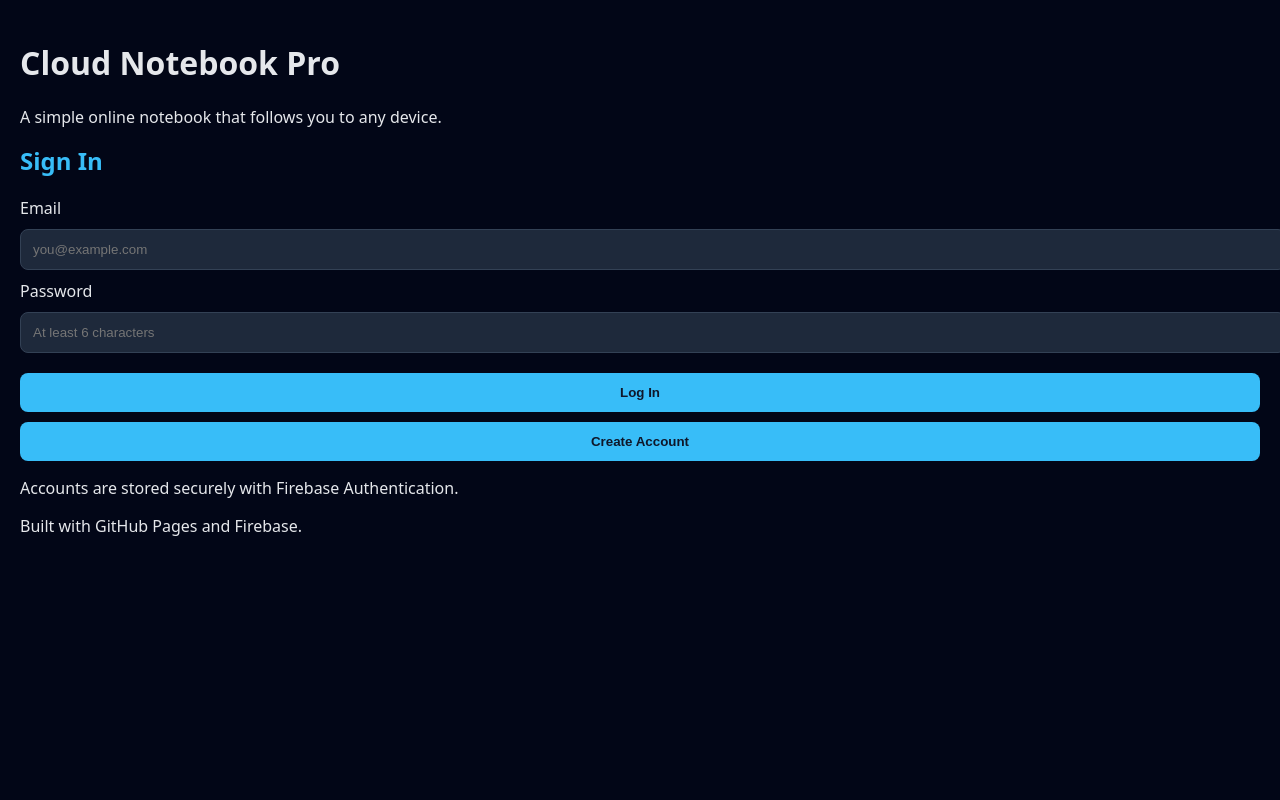
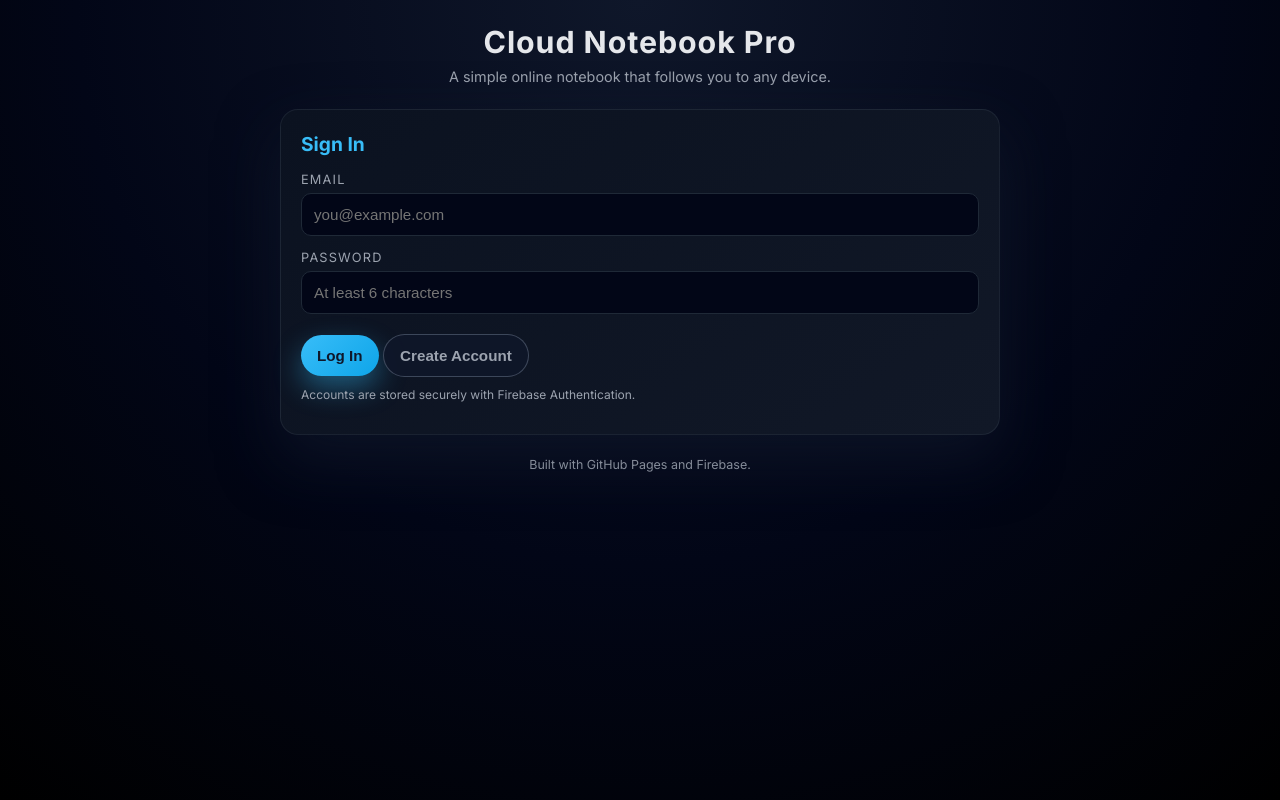
Before and after one commit to ryan222214/cloud-notebook-pro, a plain HTML site: page index.html in a window 1280 px wide. Drawn offline with Linux system fonts and the light colour scheme.

Commit message:
Update style.css

```diff
--- a/style.css
+++ b/style.css
@@ -1,82 +1,289 @@
-body {
-  font-family: system-ui, sans-serif;
-  background: #020617;
-  color: #e5e7eb;
-  margin: 0;
-  padding: 20px;
+:root {
+  --bg: #020617;
+  --bg-elevated: #020817;
+  --panel: #0b1220;
+  --panel-soft: #111827;
+  --accent: #38bdf8;
+  --accent-soft: #0ea5e9;
+  --text: #e5e7eb;
+  --muted: #9ca3af;
+  --border: #1f2937;
+  --danger: #ef4444;
+  --danger-soft: #b91c1c;
+  --shadow-soft: 0 24px 60px rgba(15, 23, 42, 0.75);
 }
 
-.container {
-  background: #0f172a;
-  padding: 20px;
-  margin: 0 auto;
-  max-width: 500px;
+*,
+*::before,
+*::after {
+  box-sizing: border-box;
+}
+
+html,
+body {
+  height: 100%;
+}
+
+body {
+  margin: 0;
+  font-family: "Inter", system-ui, -apple-system, BlinkMacSystemFont, "Segoe UI",
+    sans-serif;
+  background: radial-gradient(circle at top, #0f172a 0, #020617 55%, #000 100%);
+  color: var(--text);
+}
+
+/* Shell layout */
+
+.app-shell {
+  min-height: 100vh;
+  display: flex;
+  flex-direction: column;
+  align-items: center;
+  padding: 24px 16px;
+}
+
+.app-header {
+  text-align: center;
+  margin-bottom: 24px;
+}
+
+.app-header h1 {
+  margin: 0;
+  font-size: 1.9rem;
+  letter-spacing: 0.03em;
+}
+
+.tagline {
+  margin-top: 8px;
+  margin-bottom: 0;
+  font-size: 0.9rem;
+  color: var(--muted);
+}
+
+.app-main {
+  width: 100%;
+  max-width: 720px;
+  display: flex;
+  flex-direction: column;
+  gap: 20px;
+}
+
+/* Panels */
+
+.panel {
+  background: linear-gradient(145deg, var(--panel), var(--panel-soft));
+  border-radius: 18px;
+  padding: 22px 20px 20px;
+  box-shadow: var(--shadow-soft);
+  border: 1px solid rgba(148, 163, 184, 0.1);
+}
+
+.panel h2 {
+  margin: 0 0 16px;
+  font-size: 1.2rem;
+  color: var(--accent);
+}
+
+/* Fields */
+
+.field {
+  display: flex;
+  flex-direction: column;
+  gap: 6px;
+  margin-bottom: 14px;
+}
+
+.field span {
+  font-size: 0.8rem;
+  text-transform: uppercase;
+  letter-spacing: 0.09em;
+  color: var(--muted);
+}
+
+input,
+textarea {
+  width: 100%;
+  padding: 12px 12px;
+  border-radius: 10px;
+  border: 1px solid var(--border);
+  background: #020617;
+  color: var(--text);
+  font-size: 0.95rem;
+  outline: none;
+  transition: border-color 0.15s ease, box-shadow 0.15s ease,
+    background-color 0.15s ease;
+}
+
+input:focus,
+textarea:focus {
+  border-color: var(--accent-soft);
+  box-shadow: 0 0 0 1px rgba(56, 189, 248, 0.3);
+  background: #020817;
+}
+
+textarea {
+  min-height: 90px;
+  resize: vertical;
+}
+
+/* Buttons */
+
+.btn {
+  border: none;
+  border-radius: 999px;
+  padding: 12px 16px;
+  font-size: 0.95rem;
+  font-weight: 600;
+  cursor: pointer;
+  display: inline-flex;
+  align-items: center;
+  justify-content: center;
+  gap: 6px;
+  transition: transform 0.12s ease, box-shadow 0.12s ease,
+    background-color 0.12s ease, color 0.12s ease, opacity 0.12s ease;
+  margin-top: 6px;
+}
+
+.btn.full {
+  width: 100%;
+}
+
+.btn.primary {
+  background: linear-gradient(135deg, var(--accent), var(--accent-soft));
+  color: #0f172a;
+  box-shadow: 0 12px 28px rgba(56, 189, 248, 0.4);
+}
+
+.btn.primary:hover {
+  transform: translateY(-1px);
+  box-shadow: 0 16px 32px rgba(56, 189, 248, 0.6);
+}
+
+.btn.primary:active {
+  transform: translateY(0);
+  box-shadow: 0 6px 16px rgba(56, 189, 248, 0.3);
+}
+
+.btn.ghost {
+  background: rgba(15, 23, 42, 0.9);
+  color: var(--muted);
+  border: 1px solid rgba(148, 163, 184, 0.35);
+}
+
+.btn.ghost:hover {
+  background: rgba(31, 41, 55, 0.95);
+  color: var(--text);
+}
+
+/* Helper text */
+
+.hint {
+  margin-top: 10px;
+  font-size: 0.75rem;
+  color: var(--muted);
+}
+
+/* Notes section */
+
+.notes-header {
+  display: flex;
+  flex-direction: column;
+  margin-top: 18px;
+  margin-bottom: 6px;
+}
+
+.notes-header h3 {
+  margin: 0;
+  font-size: 1rem;
+}
+
+.notes-subtitle {
+  font-size: 0.78rem;
+  color: var(--muted);
+}
+
+.notes-list {
+  margin-top: 6px;
+  max-height: 260px;
+  overflow-y: auto;
+  padding-right: 4px;
+}
+
+.empty-hint {
+  margin-top: 10px;
+  font-size: 0.8rem;
+  color: var(--muted);
+}
+
+/* Individual note card */
+
+.note {
+  background: #020617;
+  padding: 10px 12px;
   border-radius: 12px;
-  box-shadow: 0 0 20px rgba(0,0,0,0.4);
+  margin-top: 10px;
+  display: flex;
+  align-items: center;
+  justify-content: space-between;
+  gap: 10px;
+  border: 1px solid rgba(30, 64, 175, 0.5);
+  box-shadow: 0 10px 24px rgba(15, 23, 42, 0.7);
 }
+
+.note p {
+  margin: 0;
+  flex: 1;
+  font-size: 0.92rem;
+  word-break: break-word;
+}
+
+/* Delete button on notes */
+
+.deleteBtn {
+  width: auto;
+  background: var(--danger);
+  color: white;
+  border: none;
+  border-radius: 999px;
+  padding: 4px 10px;
+  cursor: pointer;
+  font-size: 0.8rem;
+  font-weight: 600;
+  flex-shrink: 0;
+  transition: background-color 0.12s ease, transform 0.12s ease,
+    box-shadow 0.12s ease;
+}
+
+.deleteBtn:hover {
+  background: var(--danger-soft);
+  transform: translateY(-1px);
+  box-shadow: 0 8px 16px rgba(248, 113, 113, 0.45);
+}
+
+/* Footer */
+
+.app-footer {
+  margin-top: 22px;
+  font-size: 0.78rem;
+  color: var(--muted);
+  text-align: center;
+  opacity: 0.85;
+}
+
+/* Utility */
 
 .hidden {
   display: none;
 }
 
-h2, h3 {
-  margin-top: 0;
-  color: #38bdf8;
+/* Small screens */
+
+@media (max-width: 600px) {
+  .panel {
+    padding: 18px 16px 16px;
+  }
+
+  .app-header h1 {
+    font-size: 1.6rem;
+  }
 }
-
-input, textarea {
-  width: 100%;
-  padding: 12px;
-  margin-top: 10px;
-  margin-bottom: 10px;
-  border-radius: 8px;
-  border: 1px solid #334155;
-  background: #1e293b;
-  color: white;
-}
-
-button {
-  width: 100%;
-  padding: 12px;
-  background: #38bdf8;
-  border: none;
-  border-radius: 8px;
-  color: #0f172a;
-  font-weight: bold;
-  cursor: pointer;
-  margin-top: 10px;
-}
-
-button.secondary {
-  background: #475569;
-  color: white;
-}
-
-.note {
-  background: #1e293b;
-  padding: 10px 12px;
-  border-radius: 8px;
-  margin-top: 10px;
-
-  display: flex;
-  align-items: center;
-  justify-content: space-between;
-  gap: 12px;
-}
-
-.note p {
-  margin: 0;
-  flex: 1;
-  word-break: break-word;
-}
-
-.deleteBtn {
-  width: auto;              /* override the global button width */
-  background: #ef4444;
-  color: white;
-  border: none;
-  border-radius: 4px;
-  padding: 4px 10px;
-  cursor: pointer;
-  flex-shrink: 0;
-}
```
